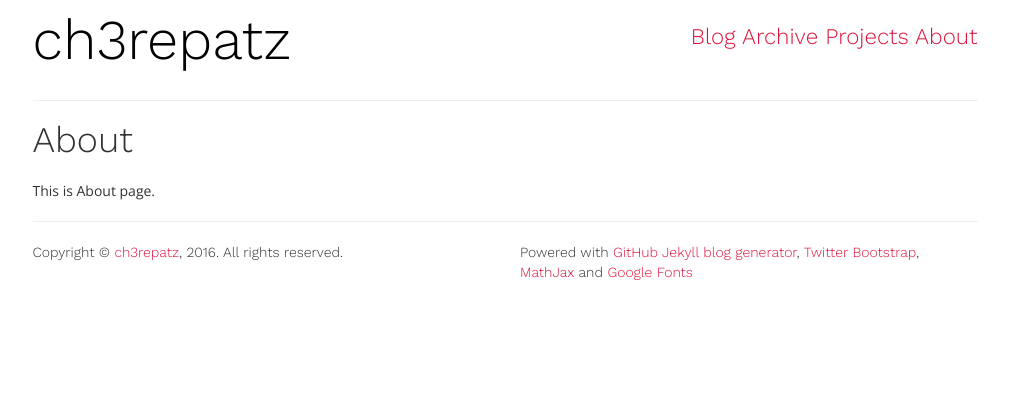
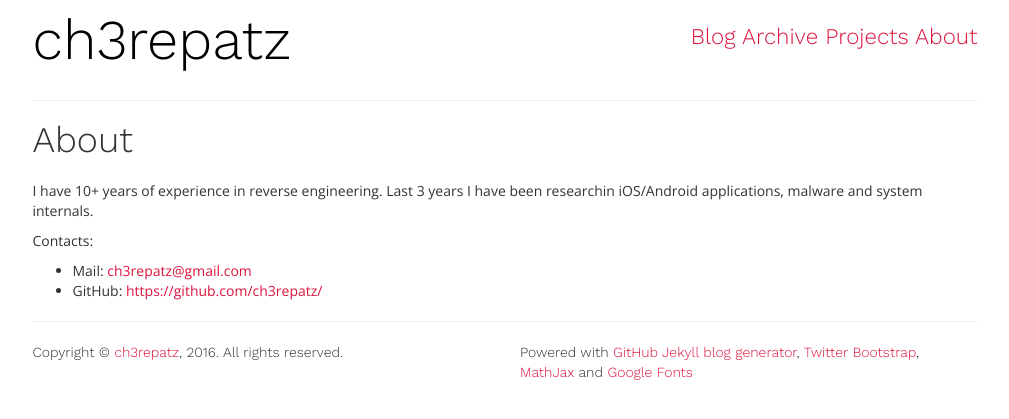
Before and after one commit to ch3repatz/ch3repatz.github.io, a Jekyll site: the page built from about.md, in a window 1280 px wide. Shown: the top 419 px of the page, without its empty margins (135-1144 px from the left). Built offline with Jekyll 4.4.1, drawn with Linux system fonts in a browser that asks for light colours.

Commit message:
Update about.md

```diff
--- a/about.md
+++ b/about.md
@@ -4,4 +4,9 @@ title: About
 permalink: /about/
 ---
 
-This is About page.
+I have 10+ years of experience in reverse engineering. Last 3 years I have been researchin iOS/Android applications, malware and system internals.
+
+Contacts:
+
+* Mail: [ch3repatz@gmail.com](mailto:ch3repatz@gmail.com)
+* GitHub: [https://github.com/ch3repatz/](https://github.com/ch3repatz/)
```
